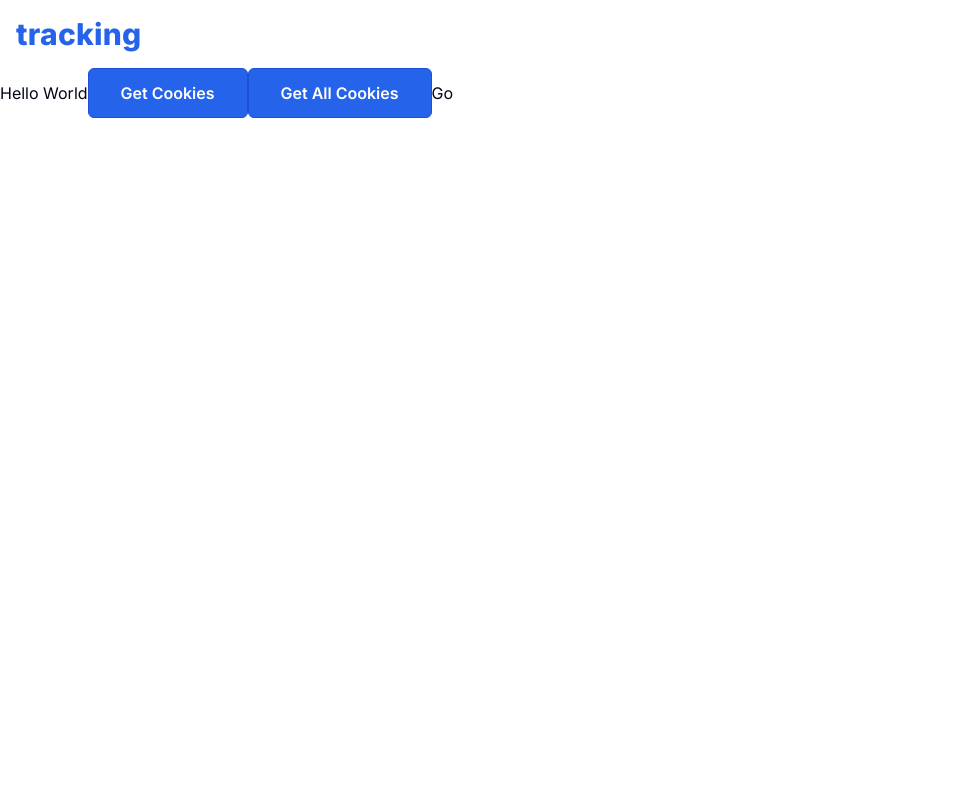
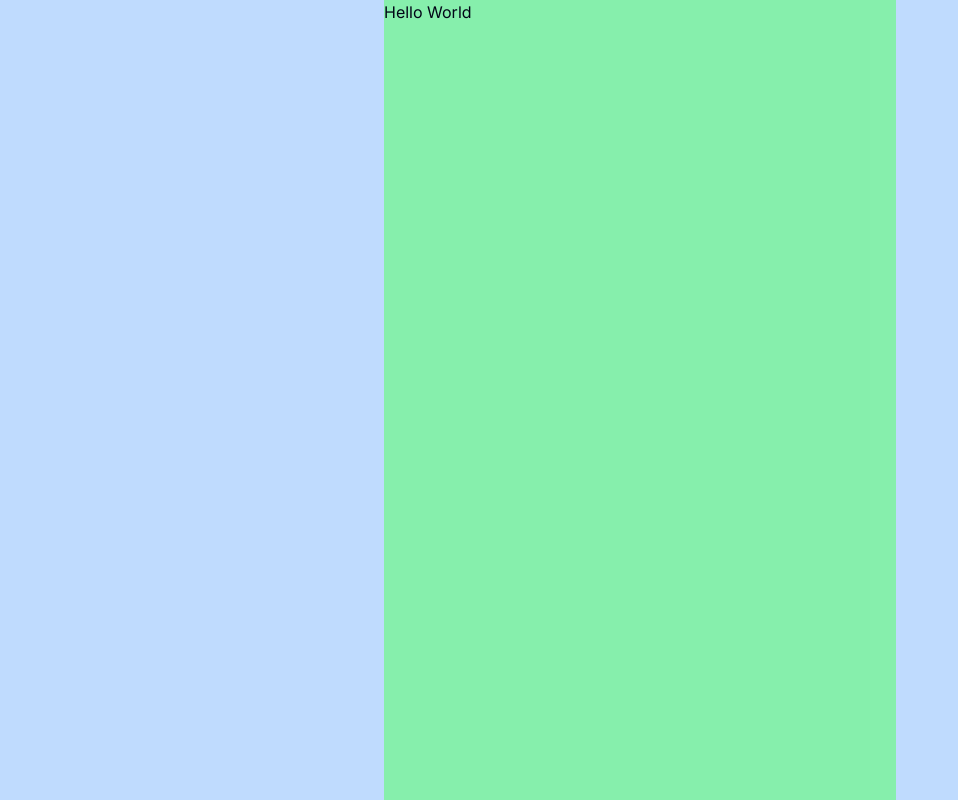
Before and after one commit to TrackWize/tracking-client, a Next.js app: page / in a window 1280 px wide. Shown: the whole page, without its empty margins (0-958 px from the left). Built offline with nearby package versions, Linux system fonts and the light colour scheme.

Commit message:
Projeto Ajustado

```diff
--- a/app/form/page.tsx
+++ /dev/null
@@ -1,41 +0,0 @@
-"use client";
-
-import { Button, Form } from "@/components";
-import { z } from "zod";
-
-export default function Page() {
-  return (
-    <Form<"name" | "email" | "password" | "confirm-password">
-      validator={z.object({
-        name: z.string(),
-        email: z.string().email(),
-        password: z.string(),
-        "confirm-password": z.string(),
-      })}
-      additionalRules={{ equals: [["password", "confirm-password"]] }}
-      onSuccess={(data, ref) => {
-        console.log(data);
-      }}
-      onFailed={(_, ref) => {
-        ref?.current?.querySelectorAll("input")?.forEach((item) => {
-          console.log(item);
-          if (!(item as any).isWrong) {
-            item.placeholder = `${item.placeholder} - O valor antigo está inválido`;
-          }
-          (item as any).isWrong = "true";
-        });
-      }}
-      className="flex flex-col gap-4"
-    >
-      <input type="text" name="name" placeholder="Name" />
-      <input type="email" name="email" placeholder="Email" />
-      <input type="password" name="password" placeholder="Password" />
-      <input
-        type="password"
-        name="confirm-password"
-        placeholder="Confirm Password"
-      />
-      <Button>Submit</Button>
-    </Form>
-  );
-}
--- a/app/layout.tsx
+++ b/app/layout.tsx
@@ -15,7 +15,6 @@ export default function RootLayout({
   return (
     <html lang="en">
       <Layout>
-        <Header />
         <main>{children}</main>
       </Layout>
     </html>
--- a/app/page.tsx
+++ b/app/page.tsx
@@ -1,33 +1,10 @@
 "use client";
 
-import { setCookie, getAllCookies, deleteCookies } from "@/core/actions";
 import { Button } from "@/components";
 import { useDictionary } from "@/hooks";
-import Link from "next/link";
 
 export default function Page() {
   const dictionary = useDictionary("Home");
 
-  return (
-    <div>
-      {dictionary.text}
-      <Button
-        onClick={() => {
-          setCookie("token", "hello");
-        }}
-      >
-        Get Cookies
-      </Button>
-      <Button
-        onClick={() => {
-          getAllCookies().then((data) => {
-            console.log(data);
-          });
-        }}
-      >
-        Get All Cookies
-      </Button>
-      <Link href={"/testing"}>Go</Link>
-    </div>
-  );
+  return <div>Hello World</div>;
 }
--- a/app/testing/page.tsx
+++ /dev/null
@@ -1,3 +0,0 @@
-export default function Page() {
-  return <>Unauthorized</>
-}
--- a/components/Button/index.module.scss
+++ b/components/Button/index.module.scss
@@ -1,3 +1,6 @@
 .container {
-  @apply bg-blue-600 hover:bg-blue-700 active:bg-blue-800 text-white px-8 py-3 rounded-md duration-300 transition-all font-semibold border border-blue-700;
+  @apply bg-blue-600 hover:brightness-105 active:brightness-95;
+  @apply font-semibold text-white;
+  @apply px-8 py-3 rounded-md border border-blue-700;
+  @apply duration-300 transition-all;
 }
--- a/components/Layout/index.module.scss
+++ b/components/Layout/index.module.scss
@@ -1,7 +1,7 @@
 .body {
-  @apply flex flex-col items-center w-svw h-svh overflow-x-hidden;
+  @apply flex flex-col items-center w-svw h-svh overflow-x-hidden bg-blue-200 px-2 sm:px-4 md:px-12 lg:px-48 xl:px-96;
 
   main {
-    @apply flex-1 w-screen;
+    @apply flex-1 w-full bg-green-300;
   }
 }
```
